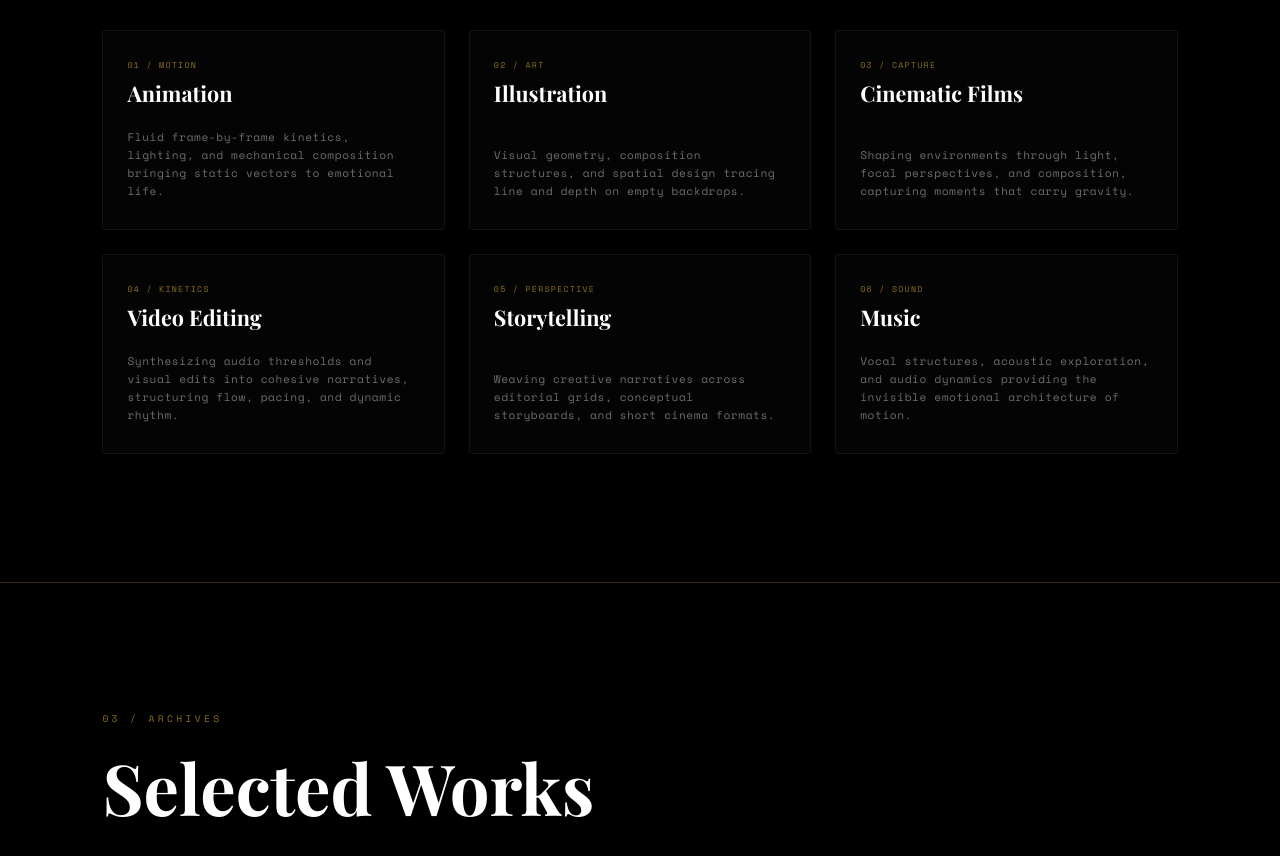
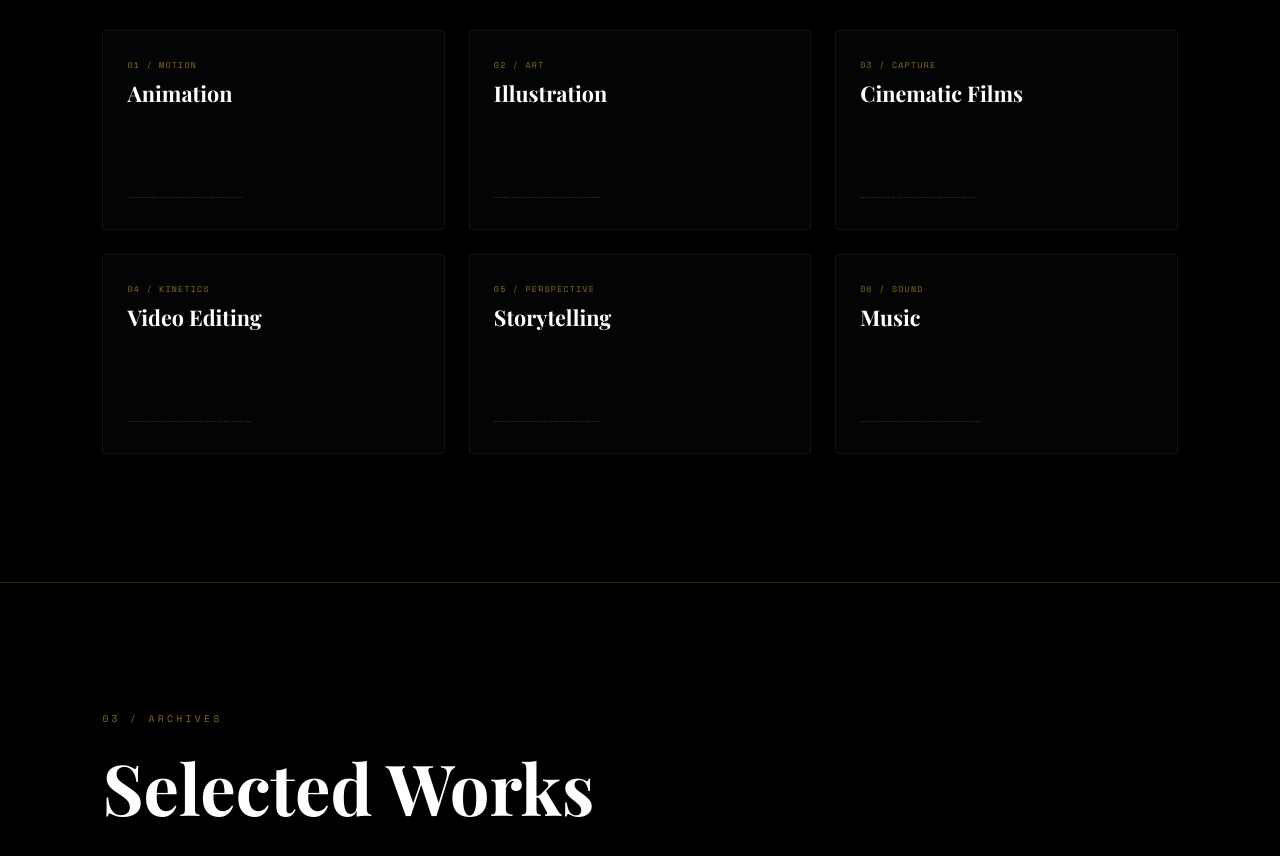
Before and after one commit to Lucy73400/vaibhav-portfolio, a React (Vite) app: page / in a window 1280 px wide. Shown: the part 3040-3896 px from the top of the page. Built offline with nearby package versions, Linux system fonts and the light colour scheme; a web font is replaced by a local one.

Commit message:
resize card font size

```diff
--- a/src/index.css
+++ b/src/index.css
@@ -816,7 +816,7 @@ section {
 
 .card-desc {
   font-family: var(--font-mono);
-  font-size: 0.7rem;
+  font-size: 0.10rem;
   line-height: 1.6;
   color: rgba(255, 255, 255, 0.42);
   letter-spacing: 0.05em;
```
